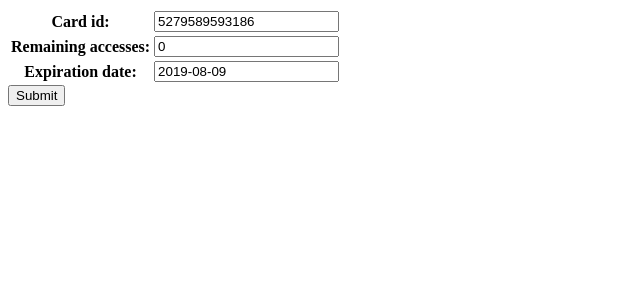
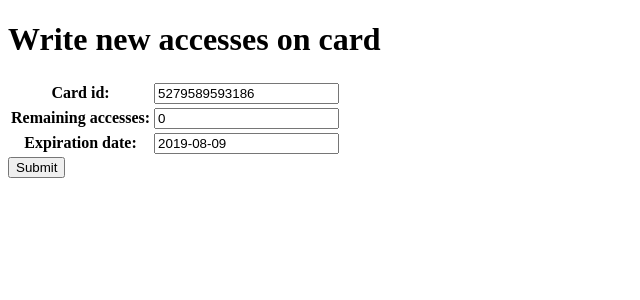
Before and after one commit to LorenzoAgnolucci/smartaccess, a Django app: page /rfid/write_card/ in a window 1280 px wide. Shown: the top 300 px of the page, without its empty margins (0-640 px from the left). Run offline with Django 3.2, Linux system fonts and the light colour scheme; some libraries are stand-ins or nearby versions.

Commit message:
Minor HTML changes Small attempts for creating form validators in write_card

```diff
--- a/rfid/forms.py
+++ b/rfid/forms.py
@@ -3,13 +3,23 @@ from .models import RFIDCard
 
 
 class WriteCardForm(forms.ModelForm):
+
+    # FIXME
+    def clean_card_id(self):
+        card_id = self.cleaned_data['card_id']
+        if RFIDCard.objects.filter(pk=card_id) == []:
+            raise forms.ValidationError('Card not registered, please add it to the database first')
+        return card_id
+
     class Meta:
         model = RFIDCard
         fields = ["card_id", "remaining_accesses", "expiration_date"]
         widgets = {
-            "card": forms.TextInput(attrs={'readonly': False, 'blank': True}),
+            "card_id": forms.TextInput(attrs={'readonly': False, 'blank': True}),
             "expiration_date": forms.DateInput(attrs={'class': 'datepicker', 'id': 'datepicker'})
         }
 
-
+# TODO add validators
+# TODO change behaviour of form: from 'new remaining accesses number' to 'accesses increment'
+#  e.g. remaining_accesses==2, type '10' in the form and new_remaining_accesses==12
 # TODO revert to readonly mode
--- a/rfid/models.py
+++ b/rfid/models.py
@@ -1,6 +1,7 @@
 from django.db import models
 import datetime
 from django.utils import timezone
+from django.core.exceptions import ValidationError
 
 
 # TODO switch to django timezone lib
@@ -29,3 +30,4 @@ class Log(models.Model):
 
 
 # FIXME: Capire per bene come fare store di immagini. Decidere se cancellare Log se si cancella card (ammesso che si possa cancellare una card)
+# TODO check ImageField functioning
--- a/rfid/templates/rfid/access_main.html
+++ b/rfid/templates/rfid/access_main.html
@@ -2,7 +2,7 @@
 <html lang="en">
 <head>
     <meta charset="UTF-8">
-    <title>Access Page</title>
+    <title>Smart Access Management System</title>
     <script>
         {# FIXME #}
         setTimeout(function(){
@@ -11,6 +11,9 @@
     </script>
 </head>
 <body>
+
+<h1>Access</h1>
+
 <p>
     Scan your card...
 </p>
--- a/rfid/templates/rfid/add_card.html
+++ b/rfid/templates/rfid/add_card.html
@@ -2,9 +2,12 @@
 <html lang="en">
 <head>
     <meta charset="UTF-8">
-    <title>Add Card</title>
+    <title>Smart Access Management System</title>
 </head>
 <body>
+
+<h1>Add Card</h1>
+
 <p>
     Scan the card...
 </p>
--- a/rfid/templates/rfid/index.html
+++ b/rfid/templates/rfid/index.html
@@ -5,6 +5,9 @@
     <title>Smart Access Management System</title>
 </head>
 <body>
+
+<h1>Index Page</h1>
+
 {% if messages %}
     <script>
         {% for message in messages %}
--- a/rfid/templates/rfid/write_card.html
+++ b/rfid/templates/rfid/write_card.html
@@ -2,7 +2,7 @@
 <html lang="en">
 <head>
     <meta charset="UTF-8">
-    <title>Accesses Management System</title>
+    <title>Smart Accesses Management System</title>
     <link rel="stylesheet" href="//code.jquery.com/ui/1.12.1/themes/base/jquery-ui.css">
   <script src="https://code.jquery.com/jquery-1.12.4.js"></script>
   <script src="https://code.jquery.com/ui/1.12.1/jquery-ui.js"></script>
@@ -16,19 +16,31 @@
   </script>
 </head>
 <body>
-{% if messages %}
-    <script>
-        {% for message in messages %}
-            alert("{{ message }}");
-        {% endfor %}
-    </script>
-{% endif %}
+
+<h1>Write new accesses on card</h1>
+
+{#{% if messages %}#}
+{#    <script>#}
+{#        {% for message in messages %}#}
+{#            alert("{{ message }}");#}
+{#        {% endfor %}#}
+{#    </script>#}
+{#{% endif %}#}
 
 <form action="{% url 'rfid:write_card' %}" method="post">
     {% csrf_token %}
     <table>
     {{ form.as_table }}
     </table>
+
+    {% if form.non_field_errors %}
+        {% for error in form.non_field_errors %}
+            <p class="errornote">
+                {{ error }}
+            </p>
+        {% endfor %}
+    {% endif %}
+
     <input type="submit" value="Submit">
 </form>
 </body>
--- a/rfid/views.py
+++ b/rfid/views.py
@@ -40,7 +40,9 @@ def write_card(request):
     card_id = '5279589593186'
     if request.method == 'POST':
         try:
-            card = RFIDCard.objects.get(pk='5279589593186')
+            # card must be scanned
+            # FIXME along with forms validators
+            card = RFIDCard.objects.get(pk='6')
             f = WriteCardForm(request.POST, instance=card)
             if f.is_valid():
                 remaining_accesses = f.cleaned_data['remaining_accesses']
@@ -134,6 +136,7 @@ def access_result(request, card_id=None):
 
 # FIXME: Alert vengono mostrati tutti dopo ogni reindirizzamento e dopo aver fatto scan della carta
 # TODO change message display method, try using web pages redirect like in access_result view
+#  (also using the message framework)
 #  (forse perchè codice per messages è sia in index.html che in write_card.html)
 #  controllare come cancellare vecchi messaggi
 # TODO: Capire per bene come fare reindirizzamenti dopo POST per non fare submit due volte se si ricarica la pagina
```
Also changed, not shown: rfid/templates/rfid/access_result.html (+6 -2 lines), db.sqlite3.
